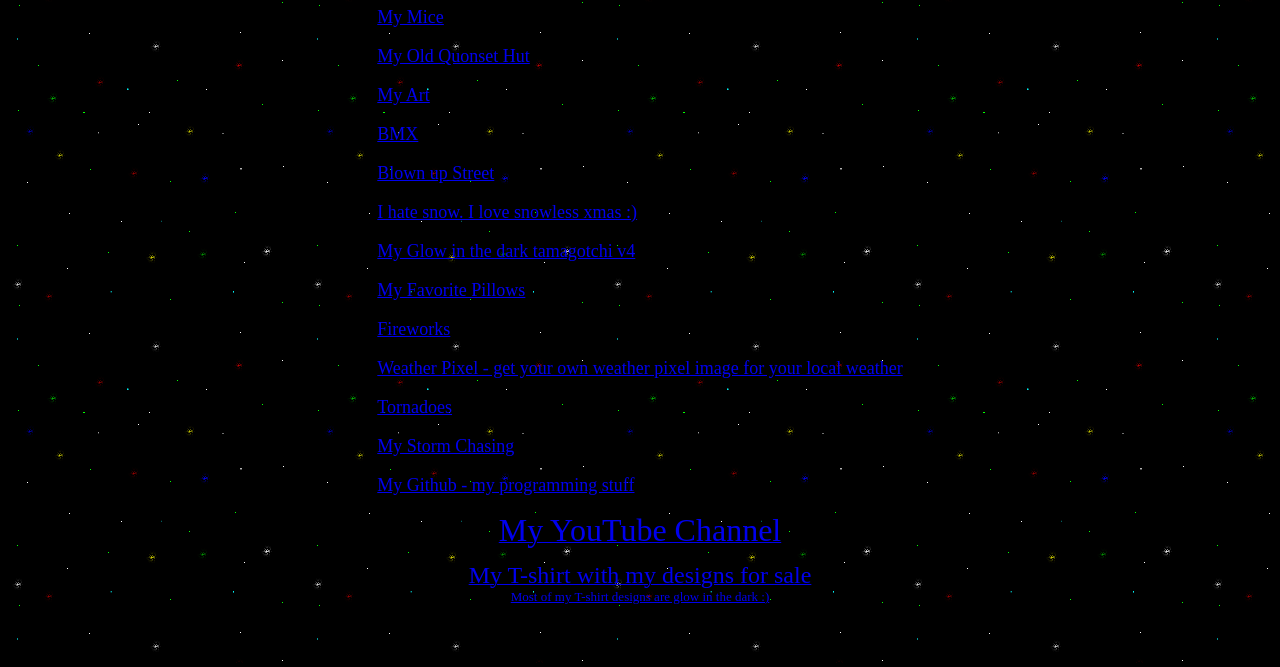
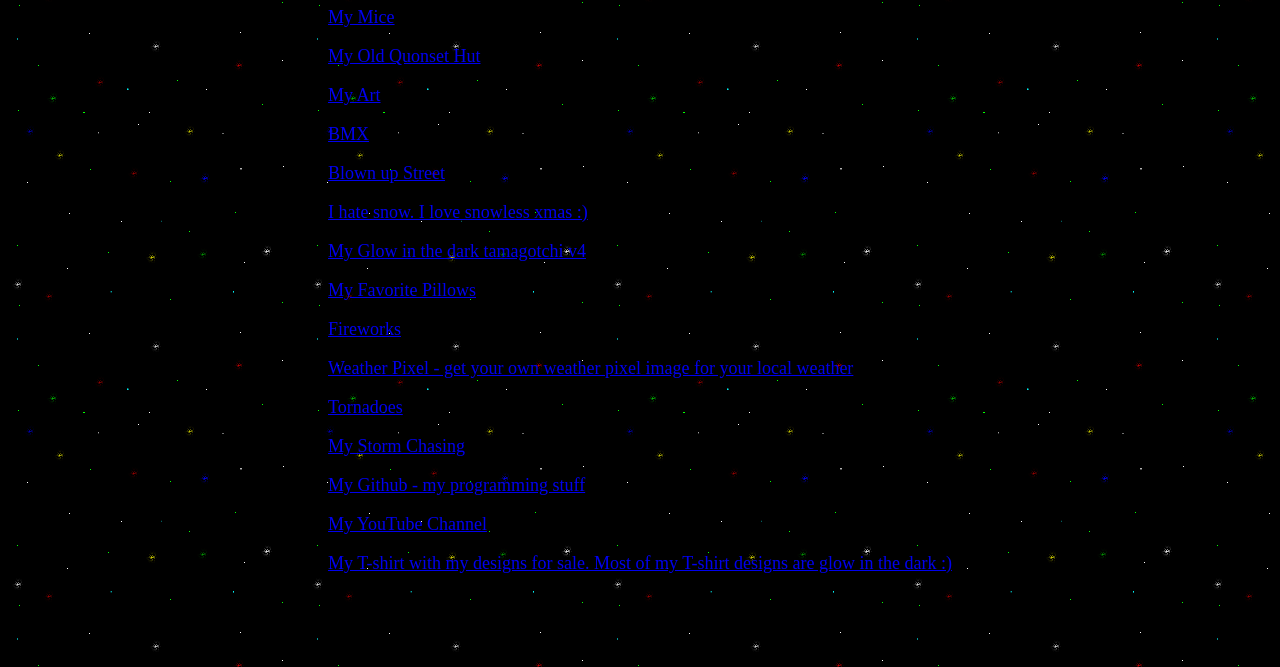
Before and after one commit to ELY3M/bmx3r.com, a plain HTML site: page index.html in a window 1280 px wide. Shown: the part 280-947 px from the top of the page. Drawn offline with Linux system fonts and the light colour scheme.

Commit message:
index fix

```diff
--- a/index.html
+++ b/index.html
@@ -69,26 +69,24 @@
 <a href="https://github.com/ELY3M" TARGET="NEWWIN">My Github - my programming stuff</a>
 <p>
 
+<a href="http://www.youtube.com/ELY3M" TARGET="NEWWIN">My YouTube Channel</a>
+<p>
+
+
+
+<a href="http://bmx3r.spreadshirt.com/" TARGET="NEWWIN">My T-shirt with my designs for sale.  Most of my T-shirt designs are glow in the dark :)</a>
+
+
+
 </tr></td></table>
 
 <p>
 
-<a href="http://www.youtube.com/ELY3M" TARGET="NEWWIN"><font size=6>My YouTube Channel</font></a>
-<p>
 
 
 
-<a href="http://bmx3r.spreadshirt.com/" TARGET="NEWWIN"><font size=5>My T-shirt with my designs for sale
-</font>
-<br>Most of my T-shirt designs are glow in the dark :)
-</a>
+<br><br><br><br>
 
 
-<br><br>
-
-
-
-
-<p align="center">&nbsp;</p>
 </body>
 </html>
```
